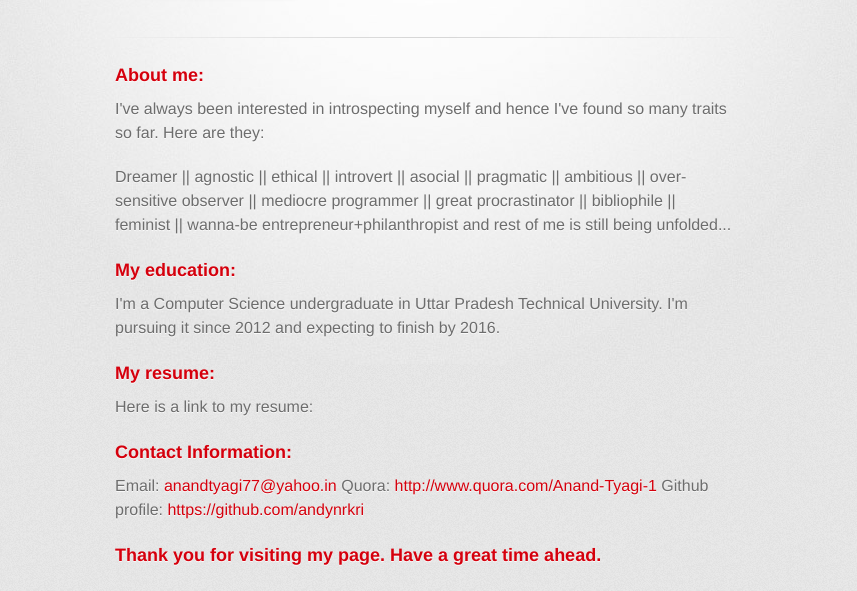
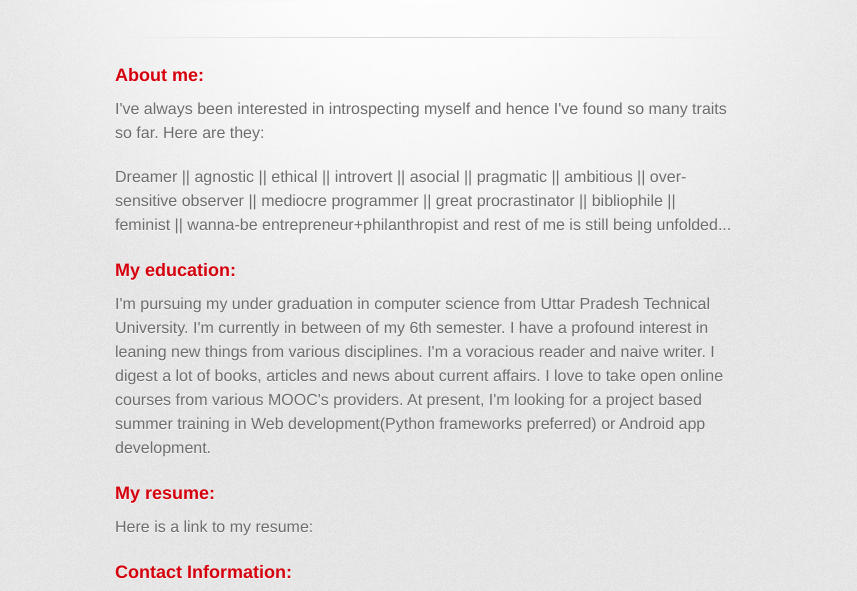
Before and after one commit to andynrkri/andynrkri.github.io, a plain HTML site: page index.html in a window 1280 px wide. Shown: the part 209-800 px from the top of the page, without its empty margins (215-1072 px from the left). Drawn offline with Linux system fonts and the light colour scheme; a web font is replaced by a local one.

Commit message:
Update index.html

```diff
--- a/index.html
+++ b/index.html
@@ -40,7 +40,11 @@
 <h3>
 <a id="my-education" class="anchor" href="#my-education" aria-hidden="true"><span class="octicon octicon-link"></span></a>My education:</h3>
 
-<p>I'm a Computer Science undergraduate in Uttar Pradesh Technical University. I'm pursuing it since 2012 and expecting to finish by 2016.</p>
+<p>I'm pursuing my under graduation in computer science from Uttar Pradesh Technical University. I'm currently in between of my 6th semester.
+
+I have a profound interest in leaning new things from various disciplines. I'm a voracious reader and naive writer. I digest a lot of books, articles and news about current affairs. I love to take open online courses from various MOOC's providers.
+
+At present, I'm looking for a project based summer training in Web development(Python frameworks preferred) or Android app development.</p>
 
 <h3>
 <a id="my-resume" class="anchor" href="#my-resume" aria-hidden="true"><span class="octicon octicon-link"></span></a>My resume:</h3>
```
